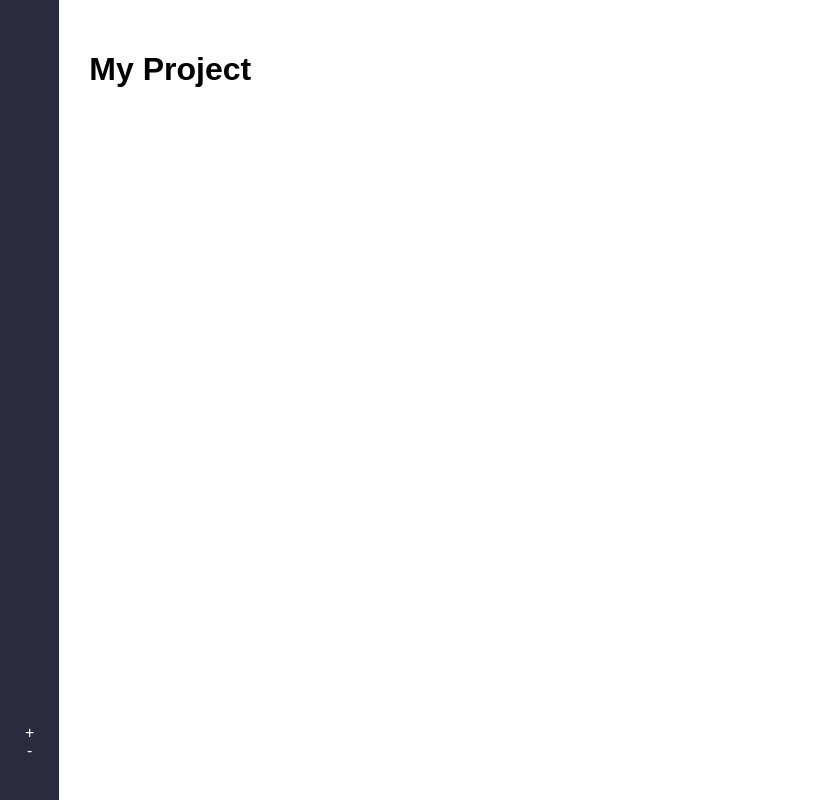
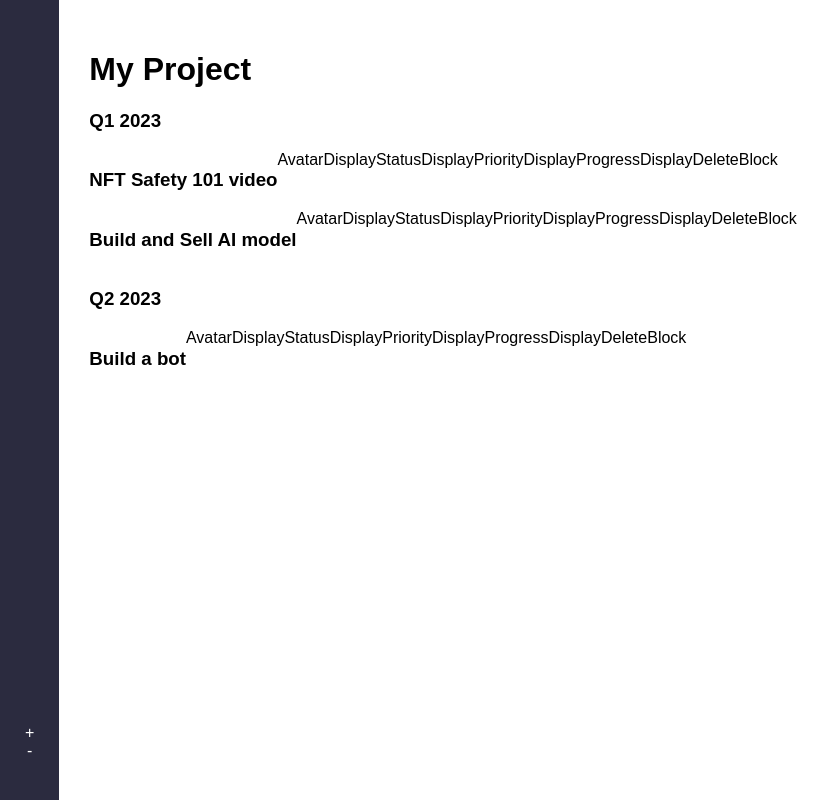
Before and after one commit to Bhagavath15/CRM-Frontend, a React (Vite) app: page / in a window 1280 px wide. Shown: the whole page, without its empty margins (0-834 px from the left). Built offline with nearby package versions, Linux system fonts and the light colour scheme.

Commit message:
CRM frontend

```diff
--- a/src/pages/dashboard.jsx
+++ b/src/pages/dashboard.jsx
@@ -49,20 +49,25 @@ export default function Dashboard() {
         <div className="dashboard">
             <h1>My Project</h1>
             <div className="ticket-container">
-                {tickets && uniqueCategories?.map((uniqueCategory, categoryIndex) => {
-                    // <div key={categoryIndex}>
-                    <h3>{uniqueCategory}</h3>
-                    {/* {tickets.filter(ticket => ticket.category === uniqueCategory)
-                            .map((filteredTicket, _index) => (
-                                <TicketCard
-                                    id={_index}
-                                    color={filteredTicket.color}
-                                    ticket={filteredTicket} />
-                            ))
-                        } */}
-                    // </div>
-                })}
+                {tickets && uniqueCategories?.map((uniqueCategory, index) =>
+                    <Ticket uniqueCategory={uniqueCategory} uniqueCategories={uniqueCategories}
+                        index={index} tickets={tickets} />)}
             </div>
         </div >
     )
 }
+
+function Ticket({ uniqueCategory, index, tickets, uniqueCategories }) {
+    return (
+        <div key={index}>
+            <h3>{uniqueCategory}</h3>
+            {tickets.filter((tickets) => tickets.category === uniqueCategories[index])
+                .map((filteredTicket, _index) =>
+                    <TicketCard
+                        id={_index}
+                        color={filteredTicket.color}
+                        ticket={filteredTicket}
+                    />)}
+        </div>
+    )
+}
```
